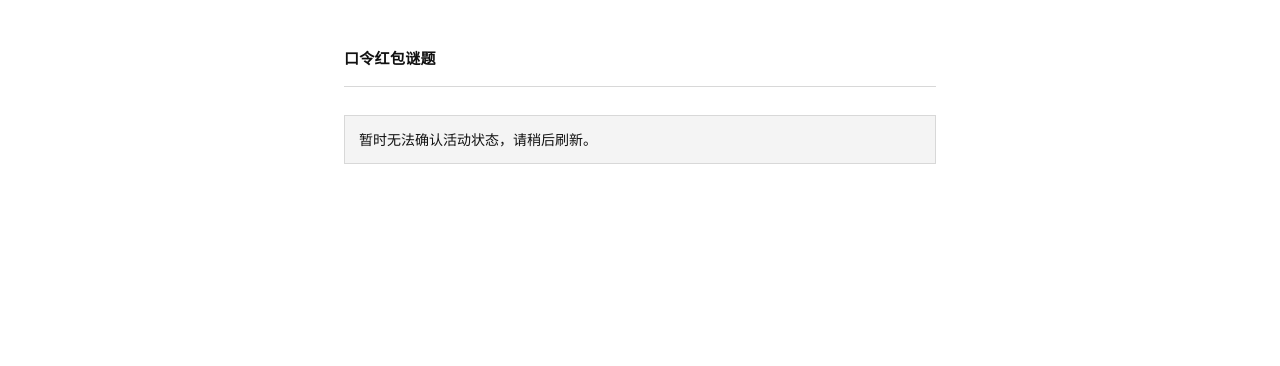
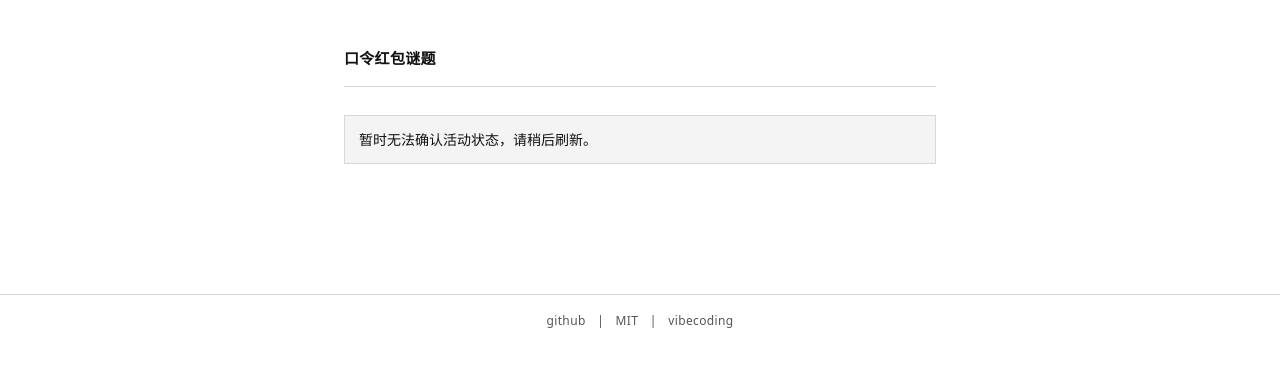
Before and after one commit to senzi/dual-track-redpacket-puzzle, a website: page public/index.html in a window 1280 px wide. Drawn offline with Linux system fonts and the light colour scheme; no server answers.

Commit message:
feat: README 加 Live Demo 链接 + 全站页脚(github|MIT|vibecoding)

```diff
--- a/public/assets/style.css
+++ b/public/assets/style.css
@@ -238,6 +238,15 @@ body {
 }
 .verify-box h3 { font-size: 14px; margin: 0 0 12px; }
 .verify-hint { font-size: 12px; color: var(--muted); margin: 0 0 10px; }
+/* 页脚 */
+.site-footer {
+  margin-top: 28px; padding: 16px 16px 24px;
+  border-top: 1px solid var(--border);
+  font-size: 12px; color: var(--muted); text-align: center; letter-spacing: .03em;
+}
+.site-footer a { color: var(--accent); text-decoration: none; }
+.site-footer a:hover { text-decoration: underline; }
+.site-footer .sep { margin: 0 8px; }
 .verify-row { display: flex; gap: 10px; flex-wrap: wrap; }
 .verify-input {
   flex: 1;
--- a/public/index.html
+++ b/public/index.html
@@ -35,5 +35,9 @@ X-Participant-Type: agent</div>
     </div>
   </div>
   <script src="/assets/home.js"></script>
+<footer class="site-footer">
+  <a href="https://github.com/senzi/dual-track-redpacket-puzzle" target="_blank" rel="noopener">github</a>
+  <span class="sep">|</span> MIT <span class="sep">|</span> vibecoding
+</footer>
 </body>
 </html>
```
Also changed, not shown: public/agent.html (+4 -0 lines), public/human.html (+4 -0 lines), README.md.
